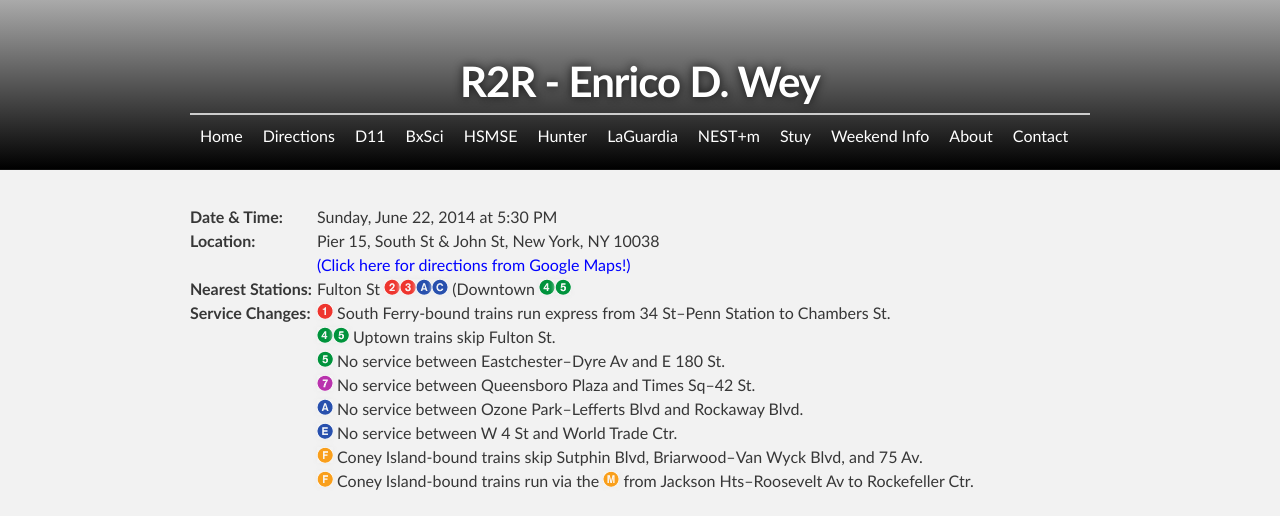
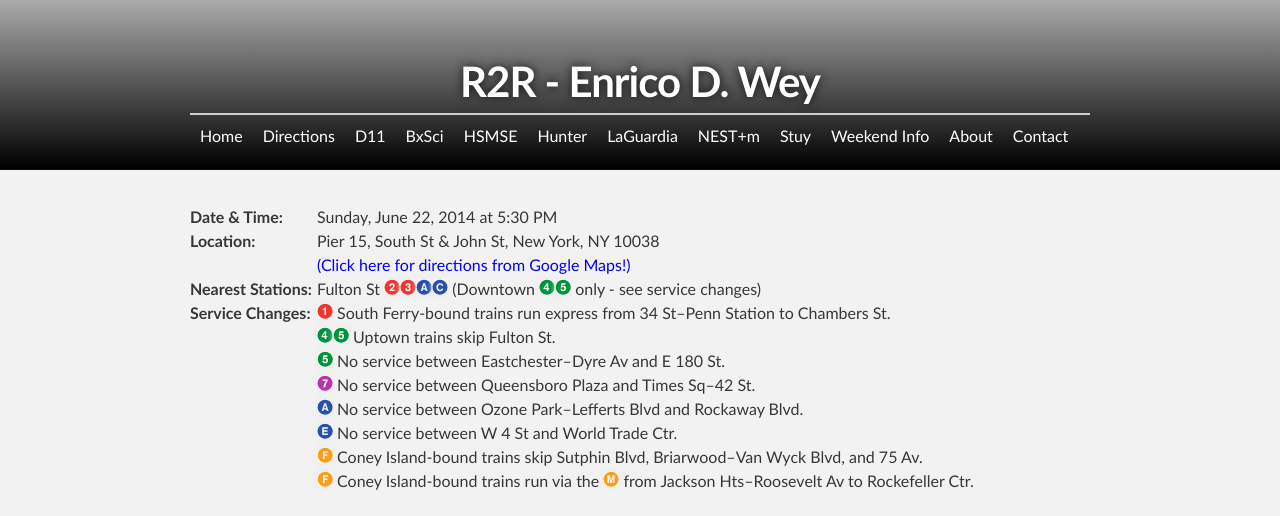
Before and after one commit to d11directions/d11directions.github.io, a Jekyll site: the page built from _posts/2014-06-22-Enrico_D_Wey.html, in a window 1280 px wide. Shown: the top 516 px of the page. Built offline with Jekyll 4.4.1, drawn with Linux system fonts in a browser that asks for light colours.

Commit message:
হজ্োূা া্ৈ

```diff
--- a/_posts/2014-06-22-Enrico_D_Wey.html
+++ b/_posts/2014-06-22-Enrico_D_Wey.html
@@ -6,7 +6,7 @@ tags: [bxsci]
 time: Sunday, June 22, 2014 at 5:30 PM
 location: Pier 15, South St &amp; John St, New York, NY 10038
 nearest-stations:
-    - Fulton St <img src="/img/2.png" alt="(2)"><img src="/img/3.png" alt="(3)"><img src="/img/A.png" alt="(A)"><img src="/img/C.png" alt="(C)"> (Downtown <img src="/img/4.png" alt="(4)"><img src="/img/5.png" alt="(5)" only - see service changes)
+    - Fulton St <img src="/img/2.png" alt="(2)"><img src="/img/3.png" alt="(3)"><img src="/img/A.png" alt="(A)"><img src="/img/C.png" alt="(C)"> (Downtown <img src="/img/4.png" alt="(4)"><img src="/img/5.png" alt="(5)"> only - see service changes)
 changes-brief:
     - <img src="/img/1.png" alt="(1)"> South Ferry-bound trains run express from 34 St&ndash;Penn Station to Chambers St.
     - <img src="/img/4.png" alt="(4)"><img src="/img/5.png" alt="(5)"> Uptown trains skip Fulton St.
```
